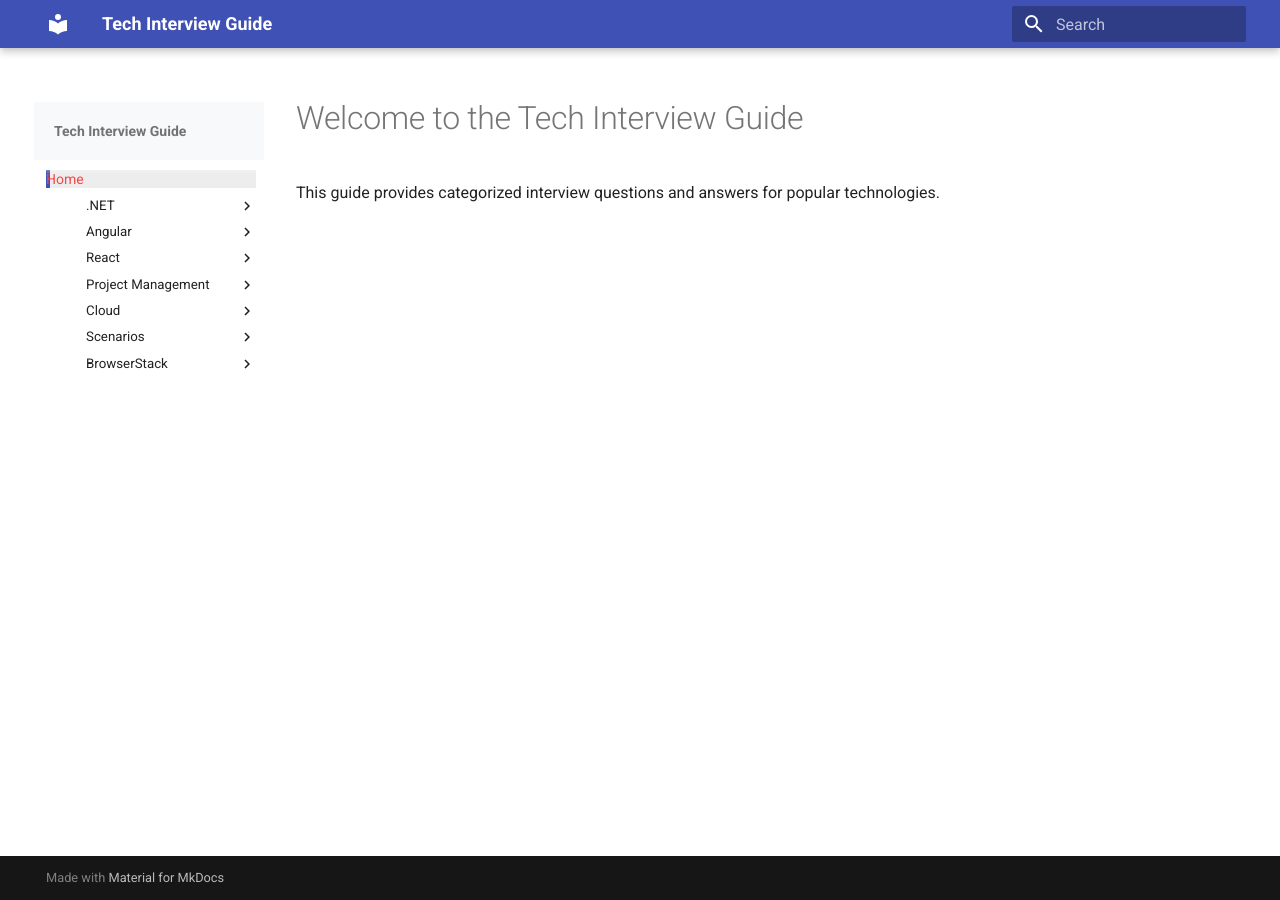
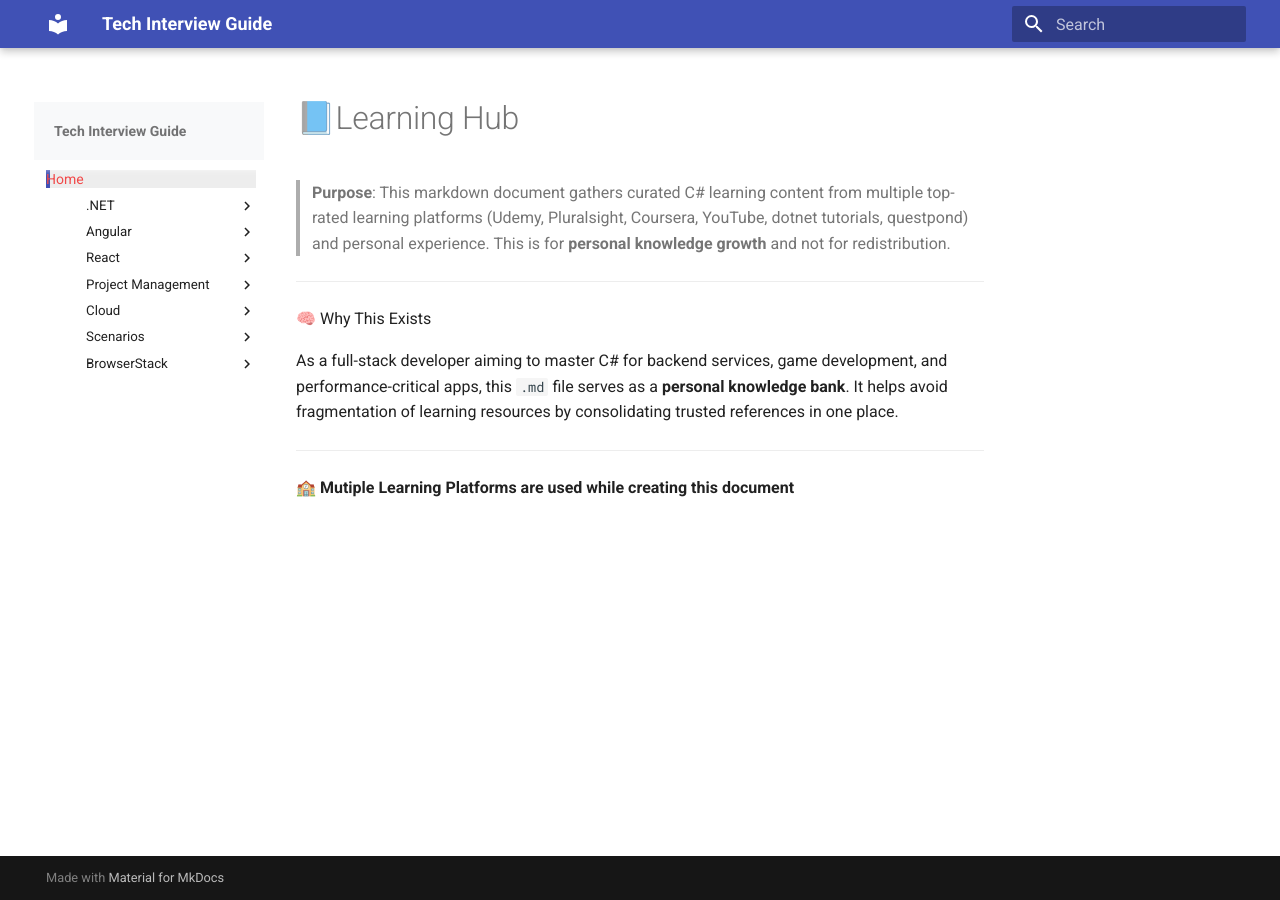
Before and after one commit to dassaidas/tech-interview-guide, an MkDocs documentation site: the page built from docs/index.md, in a window 1280 px wide. Built offline with MkDocs 1.6.1 and Material for MkDocs 9.7.7, drawn with Linux system fonts in a browser that asks for light colours.

Commit message:
added changes

```diff
--- a/docs/index.md
+++ b/docs/index.md
@@ -1,3 +1,13 @@
-# Welcome to the Tech Interview Guide
+# 📘Learning Hub
 
-This guide provides categorized interview questions and answers for popular technologies.
+> **Purpose**: This markdown document gathers curated C# learning content from multiple top-rated learning platforms (Udemy, Pluralsight, Coursera, YouTube, dotnet tutorials, questpond) and personal experience. This is for **personal knowledge growth** and not for redistribution.
+
+---
+
+🧠 Why This Exists
+
+As a full-stack developer aiming to master C# for backend services, game development, and performance-critical apps, this `.md` file serves as a **personal knowledge bank**. It helps avoid fragmentation of learning resources by consolidating trusted references in one place.
+
+---
+
+🏫 **Mutiple Learning Platforms are used while creating this document**
```
